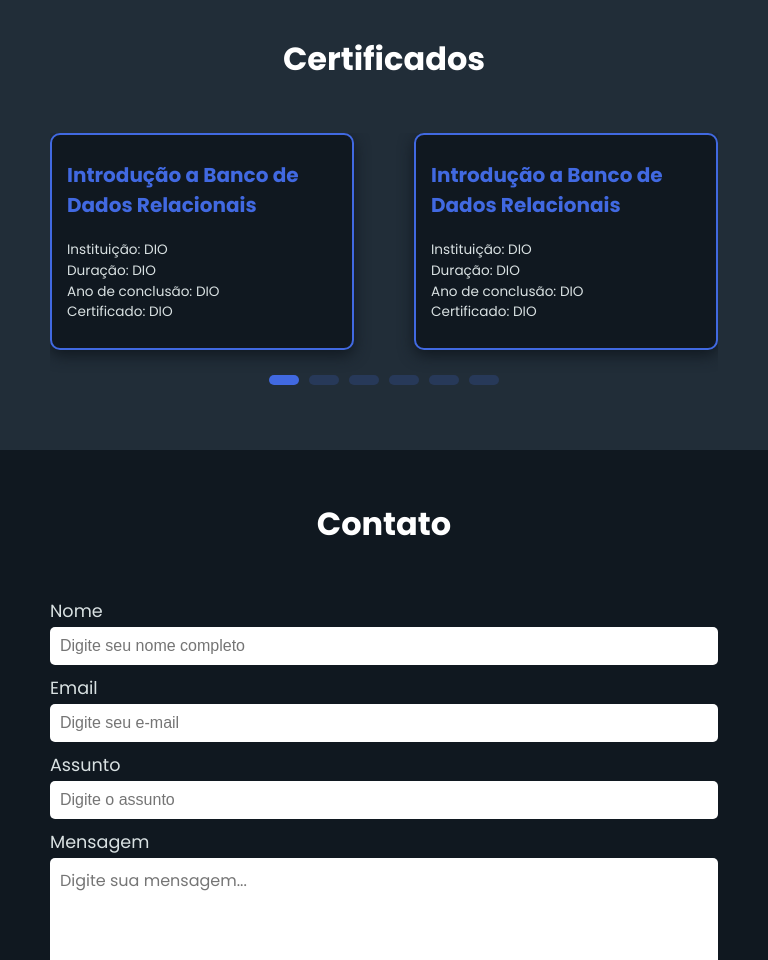
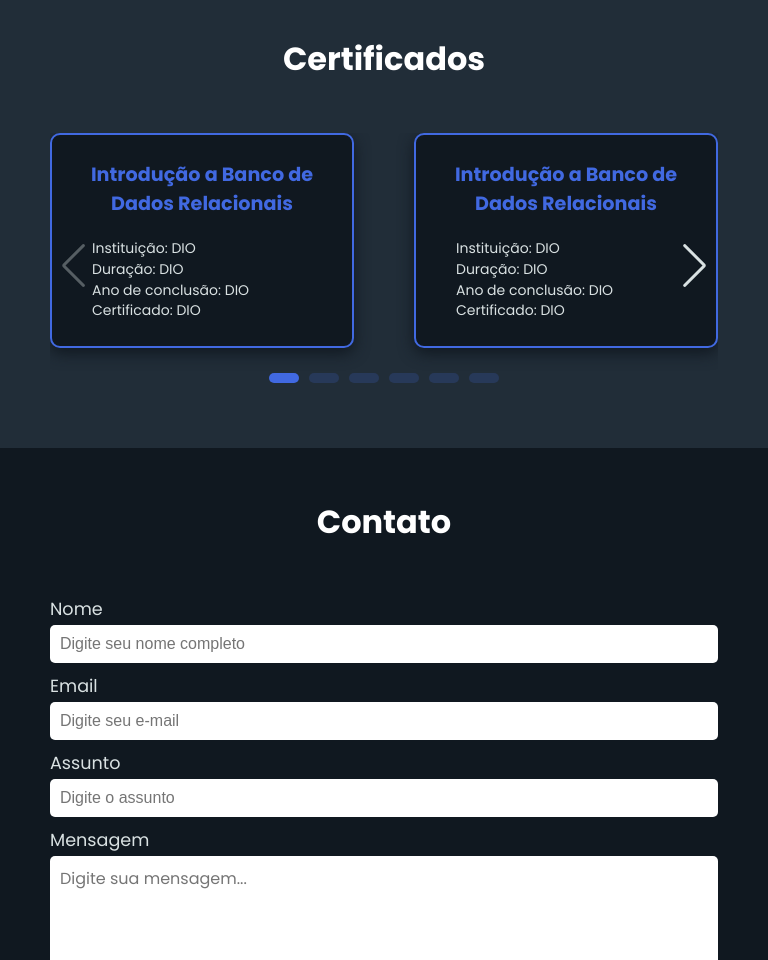
Before and after one commit to guilherme-neves1/portfolio, a plain HTML site: page index.html in a window 768 px wide. Shown: the part 4140-5100 px from the top of the page. Drawn offline with nearby package versions, Linux system fonts and the light colour scheme.

Commit message:
modify cards in Certificates

```diff
--- a/assets/css/style.css
+++ b/assets/css/style.css
@@ -186,7 +186,8 @@ ul {
 
   section#certificates .flex p {
     font-size: 0.78rem;
-    text-align: justify;
+    text-align: start;
+    margin-left: 30px;
   }
 
   section#certificates .container .flex .swiper {
@@ -266,6 +267,17 @@ ul {
 
   section#skills .grid .grid_item i {
     font-size: 5rem;
+  }
+
+  section#certificates .flex h4 {
+    font-size: 1.2rem;
+    text-align: center;
+  }
+
+  section#certificates .flex p {
+    font-size: 0.875rem;
+    text-align: start;
+    margin-left: 25px;
   }
 
   footer .flex .form-contact {
@@ -630,10 +642,6 @@ section.about > .container > div > .about_content .about_image img {
   opacity: 0.7;
   cursor: pointer;
 }
-/*
-
-
-*/
 
 section.about > .container > div > .about_content .code-img-1 {
   border-top-left-radius: 10px;
@@ -890,6 +898,11 @@ section.certificates .container .flex h3 {
   background-color: var(--BLUE-COLOR);
 }
 
+.swiper-button-next,
+.swiper-button-prev {
+  color: var(--DEFAULT-FONT-COLOR);
+}
+
 section.certificates .cert_i_wrapper {
   padding-bottom: 50px;
 }
--- a/assets/js/index.js
+++ b/assets/js/index.js
@@ -143,6 +143,10 @@ if (window.innerWidth >= 1000) {
       el: ".swiper-pagination",
       clickable: true,
     },
+    navigation: {
+      nextEl: ".swiper-button-next",
+      prevEl: ".swiper-button-prev",
+    },
   });
 }
 
@@ -153,6 +157,10 @@ if (window.innerWidth >= 700 && window.innerWidth < 1000) {
     pagination: {
       el: ".swiper-pagination",
       clickable: true,
+    },
+    navigation: {
+      nextEl: ".swiper-button-next",
+      prevEl: ".swiper-button-prev",
     },
   });
 }
@@ -166,6 +174,10 @@ if (window.innerWidth < 700) {
       el: ".swiper-pagination",
       clickable: true,
     },
+    navigation: {
+      nextEl: ".swiper-button-next",
+      prevEl: ".swiper-button-prev",
+    },
   });
 }
 
--- a/index.html
+++ b/index.html
@@ -370,6 +370,8 @@
                   <p>Certificado: <span>DIO</span></p>
                 </div>
               </div>
+              <div class="swiper-button-next"></div>
+              <div class="swiper-button-prev"></div>
               <div class="swiper-pagination"></div>
             </div>
           </div>
```
